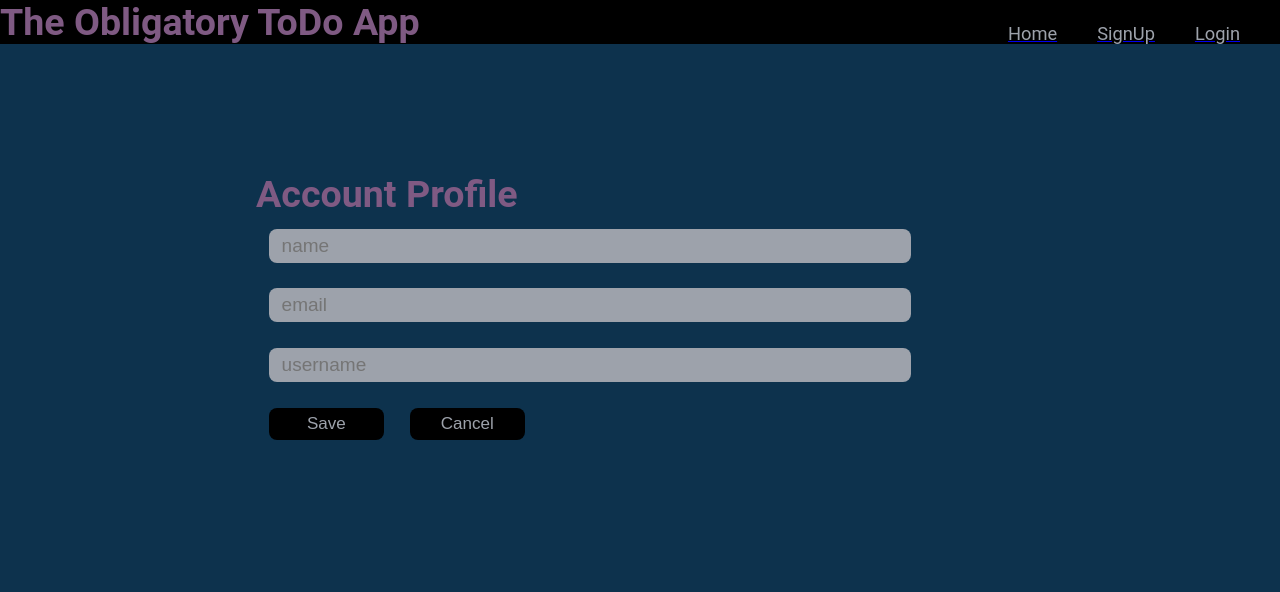
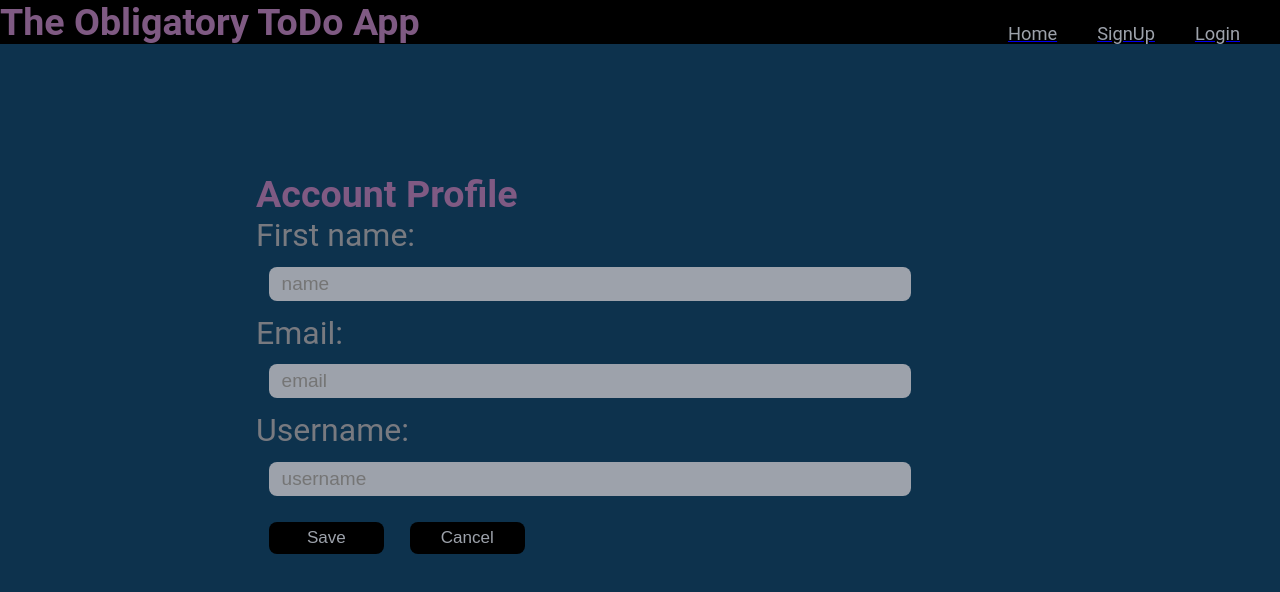
Before and after one commit to terryjreynolds/MERN-Todo-App, a React (Create React App) app in the folder client/: page /profile in a window 1280 px wide. Shown: the top 592 px of the page. Built offline with nearby package versions, Linux system fonts and the light colour scheme; no server answers.

Commit message:
fixed the opening/closing of account dropdown

```diff
--- a/client/src/App.css
+++ b/client/src/App.css
@@ -4,6 +4,9 @@
   margin-left: auto;
   margin-right: auto;
 margin-top: 10vw;
+}
+label{
+  display: block;
 }
 h1 {
 
--- a/client/src/components/DropDownMenu.js
+++ b/client/src/components/DropDownMenu.js
@@ -20,6 +20,7 @@ class DropDownMenu extends Component {
 
 
   showMenu(event) {
+    console.log('inshowMenu');
     event.preventDefault();
 
     this.setState({ showMenu: true }, () => {
@@ -28,14 +29,13 @@ class DropDownMenu extends Component {
   }
 
   closeMenu(event) {
-
-    if (!this.dropdownMenu.contains(event.target)) {
+    console.log('incloseMenu');
 
       this.setState({ showMenu: false }, () => {
         document.removeEventListener('click', this.closeMenu);
       });
 
-    }
+
   }
   getAccountProfile = () => {
     console.log('in getAccountProfile');
@@ -60,7 +60,7 @@ class DropDownMenu extends Component {
 
       };
 
-      handleClick= (e)=> {
+      handleClick= (e) => {
         e.preventDefault();
         console.log('in handleDelete');
         this.props.setShowModalDeleteState(true);
--- a/client/src/components/Profile.js
+++ b/client/src/components/Profile.js
@@ -116,9 +116,12 @@ populateProfileFields = () => {
 
       >{this.state.msg}</h5>
       <form onSubmit={this.handleSubmit}>
-      <input ref={this.textInput} style= {inputStyle} placeholder="name"  id='name' onChange={this.handleChange}  value={this.state.name} name='name' type='text'   />
-        <input style= {inputStyle}  placeholder="email"  id='email' onChange={this.handleChange}  value={this.state.email} name='email' type='text'    />
-        <input style= {inputStyle} placeholder='username'  id='username' onChange={this.handleChange} value={this.state.username} name='username' type='text' />
+      <label for="name">First name:</label>
+      <input ref={this.textInput} id='name' style= {inputStyle} placeholder="name" onChange={this.handleChange}  value={this.state.name} name='name' type='text'   />
+      <label for="email">Email:</label>
+        <input style= {inputStyle} id='email'  placeholder="email" onChange={this.handleChange}  value={this.state.email} name='email' type='text'    />
+        <label for="username">Username:</label>
+        <input style= {inputStyle} id='username'  placeholder='username' onChange={this.handleChange} value={this.state.username} name='username' type='text' />
         <button  style= {buttonStyle} type='submit' >Save</button>
          <button onClick={this.goBack} style= {buttonStyle}>Cancel</button>
       </form>
```
Also changed, not shown: 1 other file (tests, documents, lock files or other folders).
